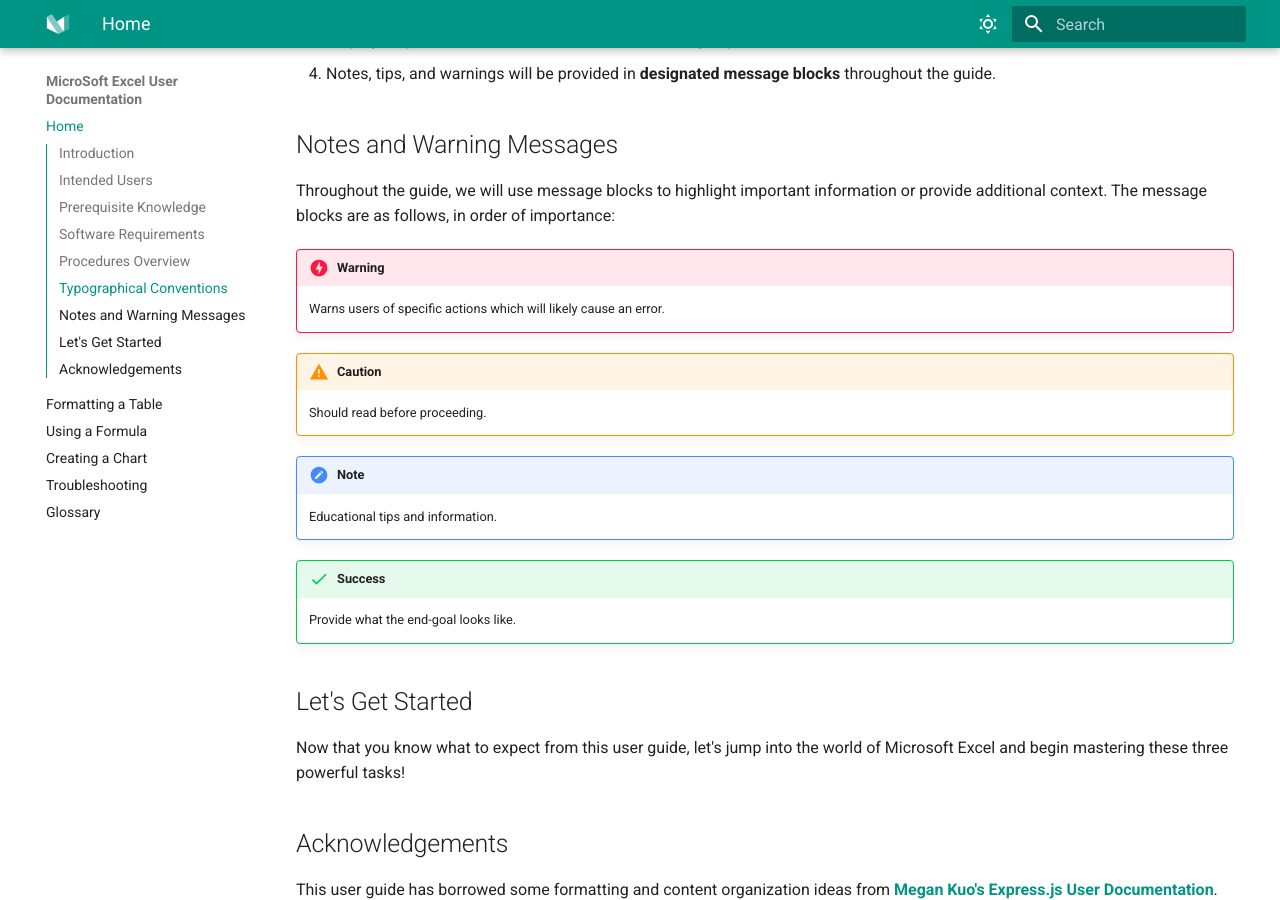
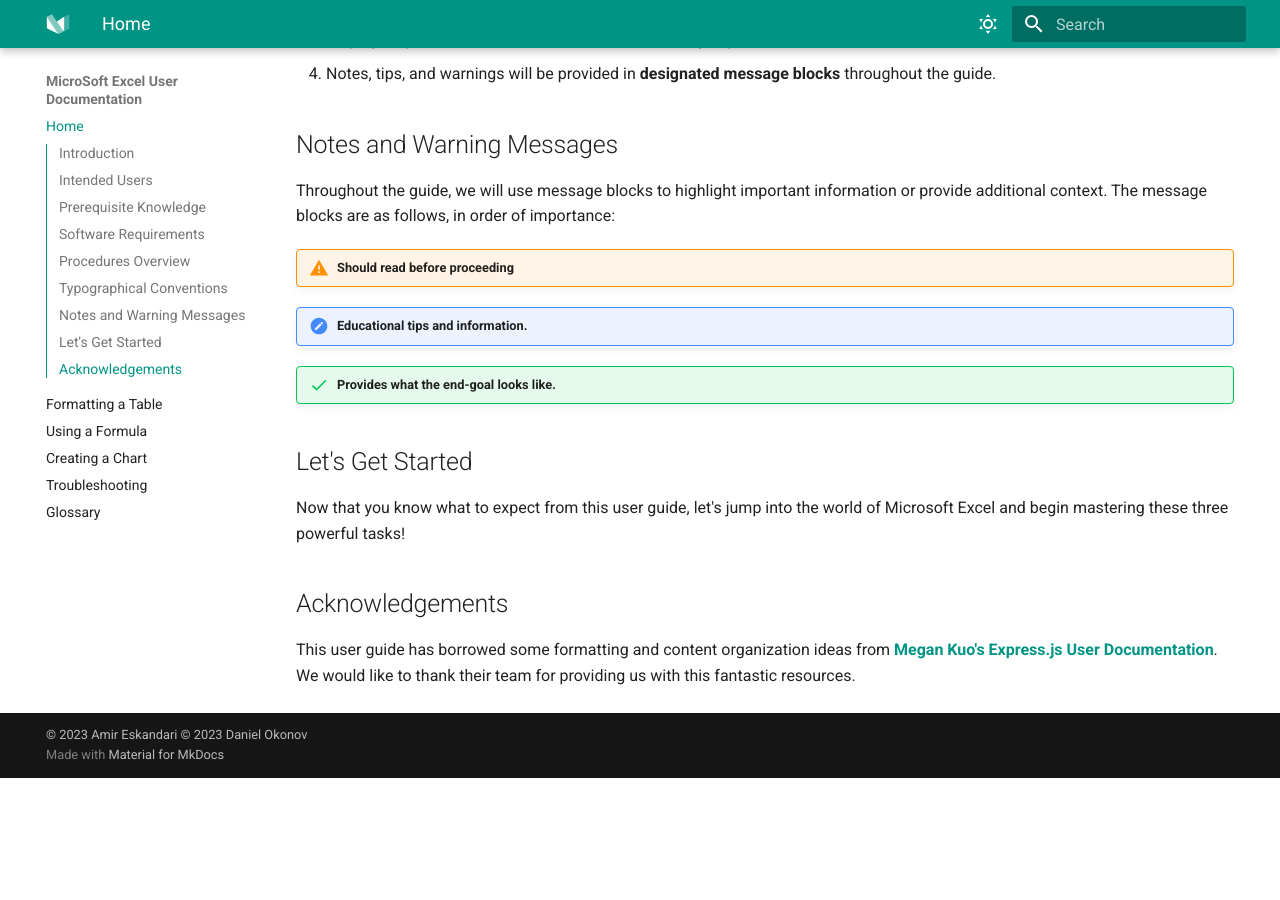
Before and after one commit to am-eskandari/comp2216-user-guide-project, an MkDocs documentation site: the page built from docs/index.md, in a window 1280 px wide and 900 px high, scrolled down 1314 px. Built offline with MkDocs 1.6.1 and Material for MkDocs 9.7.7, drawn with Linux system fonts in a browser that asks for light colours; after the commit the page ends 2092 px from its top, so only the background shows below that.

Commit message:
Update index.md

```diff
--- a/docs/index.md
+++ b/docs/index.md
@@ -47,17 +47,11 @@
 
 Throughout the guide, we will use message blocks to highlight important information or provide additional context. The message blocks are as follows, in order of importance:
 
-!!! danger "Warning"
-    Warns users of specific actions which will likely cause an error.
+!!! warning "Should read before proceeding"
 
-!!! warning "Caution"
-    Should read before proceeding.
+!!! information "Educational tips and information."
 
-!!! information "Note"
-    Educational tips and information.
-
-!!! success
-    Provide what the end-goal looks like.
+!!! success "Provides what the end-goal looks like."
 
 ## Let's Get Started
 
```
